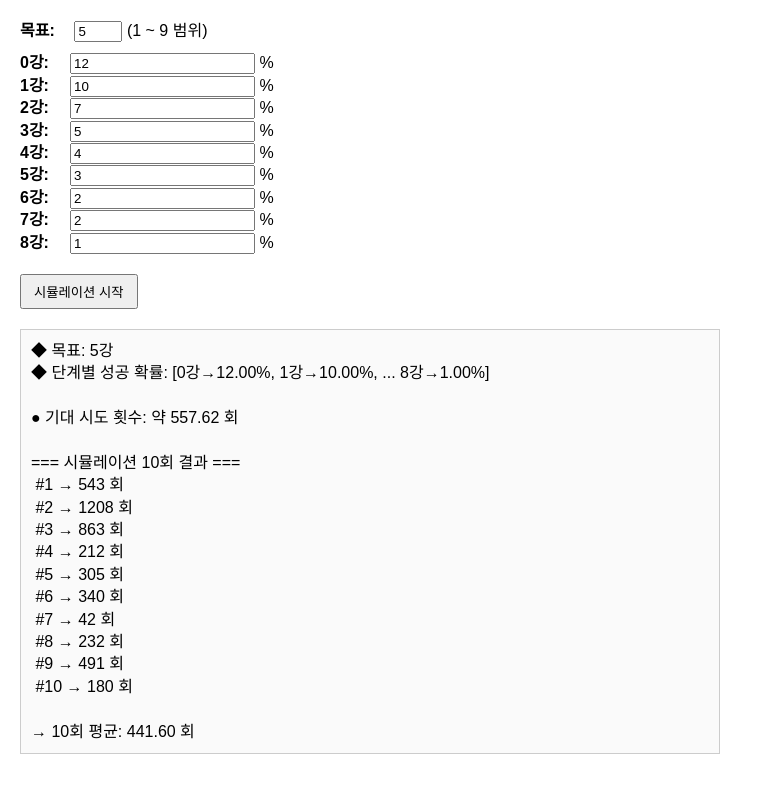
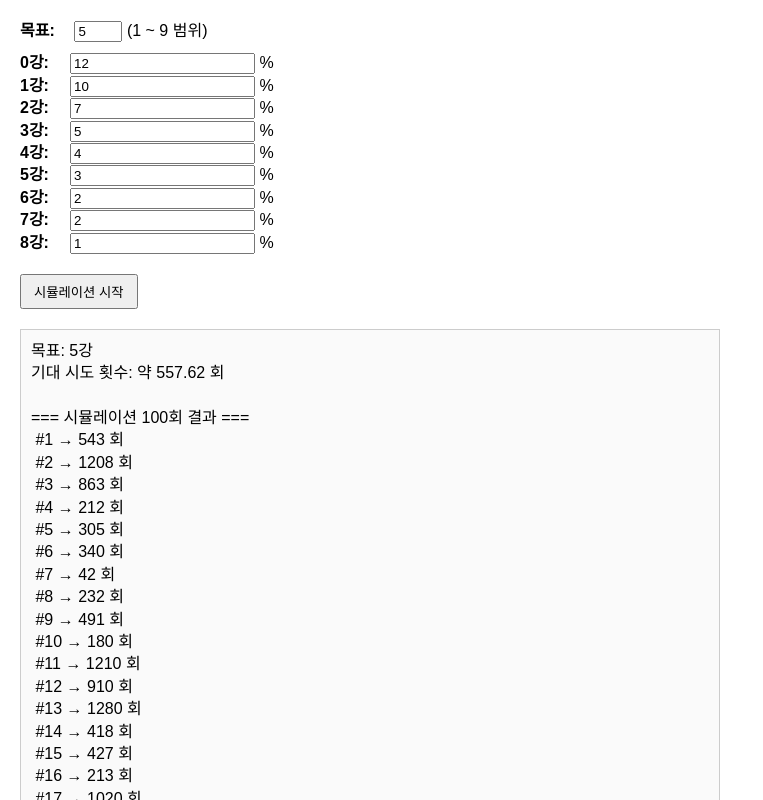
Before and after one commit to parannom/upgrade, a plain HTML site: page index.html in a window 1280 px wide. Both pictures are taken after a click on the button "시뮬레이션 시작". Shown: the top 800 px of the page, without its empty margins (0-763 px from the left). Drawn offline with Linux system fonts and the light colour scheme.

Commit message:
Update index.html

```diff
--- a/index.html
+++ b/index.html
@@ -58,56 +58,36 @@
 <div id="resultArea"></div>
 
 <script>
-/*
-  ----------------------------------------------------------
-   1) 기대값 계산 함수: computeExpected(probList, targetStage)
-     - 0강부터 targetStage-1강까지 각 상태의 기댓값 E(k)를 반복적으로 계산
-     - E(targetStage)=0 으로 두고, k < targetStage인 k에 대해서만 식을 세움
-     - (실패 시 3강 이하로는 안 내려가지만, 0~3강이면 하락 없음)
-  ----------------------------------------------------------
-*/
+
 function computeExpected(probList, targetStage) {
-  // E(i) : i강에서 목표강 도달까지 필요한 '평균 시도 횟수'
-  // 최대 0~9 단계를 다룬다고 가정. (문제에서 9강이 최대)
+  // E(i) : i강에서 목표강까지 평균 시도 횟수
   const E = new Array(10).fill(0);
-
-  // 상태 i >= targetStage → 이미 도달 상태로 간주, E(i)=0
-  // (배열 초기값이 0이므로 별도 설정 불필요)
-
-  // 반복(Iterative) 방법으로 수렴
-  const maxIter = 10000;
-  const eps = 1e-12;
+  const maxIter = 10000000;
+  const eps = 1e-14;
 
   for (let iter = 0; iter < maxIter; iter++) {
     let diffMax = 0;
-    const oldE = [...E]; // 이전 값을 복사해둠
+    const oldE = [...E];
 
-    // k = targetStage-1부터 0까지, 역순으로 업데이트
     for (let k = targetStage - 1; k >= 0; k--) {
       const p = probList[k];
       if (p <= 0) {
-        // 만약 성공 확률 0%라면, 이론적으로 무한대가 됩니다.
-        // 편의상 아주 큰 수로 처리하거나, 별도 에러 처리 가능.
         E[k] = Infinity;
         continue;
       }
-
       if (k < 4) {
-        // 0~3강: 실패시 하락 없음 → 식: E(k) = 1 + p_k * E(k+1) + (1-p_k)*E(k)
-        // 정리하면: E(k) - (1-p_k)*E(k) = 1 + p_k*E(k+1)
-        //           p_k * E(k) = 1 + p_k * E(k+1)
-        //           E(k) = 1/p_k + E(k+1)
-        const nextE = (k + 1 < targetStage) ? E[k + 1] : 0;
-        E[k] = (1 + p * nextE) / p;
+        // 0~3강: 실패해도 하락X
+        // E(k) = 1 + p*E(k+1) + (1-p)*E(k)
+        // => E(k) = (1 + p*E(k+1)) / p
+        const eNext = (k+1 < targetStage) ? E[k+1] : 0;
+        E[k] = (1 + p*eNext) / p;
       } else {
-        // 4강 이상: 실패 시 1단계 하락 (단, 3강 이하로 내려가지 않음)
-        // → failStage = max(3, k-1)
-        const nextStage = (k + 1 < targetStage) ? E[k + 1] : 0;
-        const failStageIndex = Math.max(3, k - 1); // 실패 후 단계
-        const failVal = (failStageIndex < targetStage) ? E[failStageIndex] : 0;
-
-        // E(k) = 1 + p_k * E(k+1) + (1-p_k)*E(failStage)
-        E[k] = 1 + p * nextStage + (1 - p) * failVal;
+        // 4강 이상: 실패하면 1단계 하락(단, 3강 이하로 안내려감)
+        // E(k) = 1 + p*E(k+1) + (1-p)*E(failStage)
+        const eNext = (k+1 < targetStage) ? E[k+1] : 0;
+        const failIndex = Math.max(3, k-1);
+        const eFail = (failIndex < targetStage) ? E[failIndex] : 0;
+        E[k] = 1 + p*eNext + (1 - p)*eFail;
       }
     }
 
@@ -115,12 +95,8 @@ function computeExpected(probList, targetStage) {
     for (let i = 0; i < 10; i++) {
       diffMax = Math.max(diffMax, Math.abs(E[i] - oldE[i]));
     }
-    if (diffMax < eps) {
-      break; // 충분히 변동이 작아졌으면 종료
-    }
+    if (diffMax < eps) break;
   }
-
-  // 결과: E[0] = '0강에서 시작했을 때' 목표 도달까지 평균 시도 횟수
   return E[0];
 }
 
@@ -198,29 +174,27 @@ document.getElementById('startBtn').addEventListener('click', () => {
   // 1) 기대 시도 횟수 계산
   const expected = computeExpected(probList, targetStage);
 
-  // 2) 10번 시뮬레이션 실행
-  const simCount = 10;
+  const simCount = 100;
   const results = runMultipleSimulations(probList, targetStage, simCount);
 
   // 결과 표시
   const resultArea = document.getElementById('resultArea');
-  let output = `◆ 목표: ${targetStage}강\n`;
-  output += `◆ 단계별 성공 확률: [0강→${(p0*100).toFixed(2)}%, 1강→${(p1*100).toFixed(2)}%, ... 8강→${(p8*100).toFixed(2)}%]\n\n`;
+  let output = `목표: ${targetStage}강\n`;
 
   if (expected === Infinity) {
-    output += `● 기대 시도 횟수: ∞ \n\n`;
+    output += `기대 시도 횟수: ∞\n\n`;
   } else {
-    output += `● 기대 시도 횟수: 약 ${expected.toFixed(2)} 회\n\n`;
+    output += `기대 시도 횟수: 약 ${expected.toFixed(2)} 회\n\n`;
   }
+  output += `=== 시뮬레이션 ${simCount}회 결과 ===\n`;
 
-  output += `=== 시뮬레이션 ${simCount}회 결과 ===\n`;
   let sum = 0;
   results.forEach((val, idx) => {
     sum += val;
     output += ` #${idx+1} → ${val} 회\n`;
   });
   const avg = sum / simCount;
-  output += `\n→ 10회 평균: ${avg.toFixed(2)} 회\n`;
+  output += `\n ${simCount}회 평균: ${avg.toFixed(2)} 회\n`;
 
   resultArea.textContent = output;
 });
```
